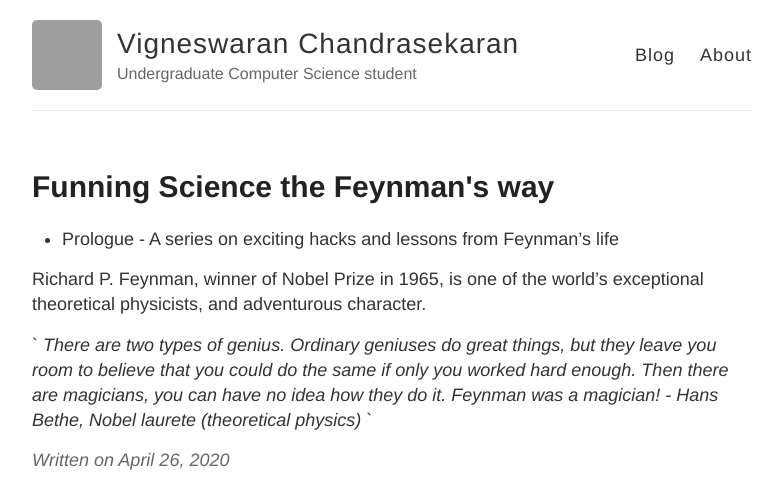
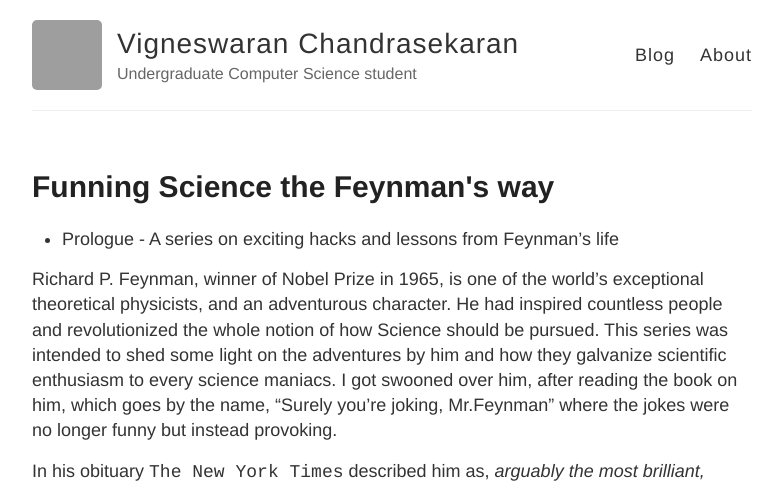
Before and after one commit to vigneswaran-chandrasekaran/Vigneswaran-chandrasekaran.github.io, a Jekyll site: the page built from _posts/2020-04-26-feynman_ln1.md, in a window 1280 px wide. Shown: the top 488 px of the page, without its empty margins (248-1030 px from the left). Built offline with Jekyll 4.4.1, drawn with Linux system fonts in a browser that asks for light colours; comment, search, counter and statistics services are not loaded; some of the changed text lies outside the part shown; grey boxes are pictures that could not be loaded.

Commit message:
Add prologues

```diff
--- a/_posts/2020-04-26-feynman_ln1.md
+++ b/_posts/2020-04-26-feynman_ln1.md
@@ -3,13 +3,21 @@ layout: post
 title: Funning Science the Feynman's way
 ---
 
-- Prologue - A series on exciting hacks and lessons from Feynman's life
+ - Prologue - A series on exciting hacks and lessons from Feynman's life
 
-Richard P. Feynman, winner of Nobel Prize in 1965, is one of the world's exceptional theoretical physicists, and
-adventurous character.
+Richard P. Feynman, winner of Nobel Prize in 1965, is one of the world's exceptional theoretical physicists, and an
+adventurous character. He had inspired countless people and revolutionized the whole notion of how Science should be pursued.
+This series was intended to shed some light on the adventures by him and how they galvanize scientific enthusiasm to every science maniacs.
+I got swooned over him, after reading the book on him, which goes by the name, "Surely you're joking, Mr.Feynman" where the jokes were
+no longer funny but instead provoking.
 
-`
+In his obituary `The New York Times` described him as,
+<i> arguably the most brilliant, iconoclastic and influential
+of the post-war generation of theoretical physicists </i>
+
+<img src = "https://s1.nyt.com/timesmachine/pages/1/1988/02/17/676488_360W.png">
+<i> [Image source: New York times] </i>
+
 <i> There are two types of genius. Ordinary geniuses do great things, but they leave you room
 to believe that you could do the same if only you worked hard enough. Then there are magicians,
 you can have no idea how they do it. Feynman was a magician! - Hans Bethe, Nobel laurete (theoretical physics) </i>
-`
```
Also changed, not shown: _posts/2020-04-27-bg_ch2.md (+1 -1 lines).
